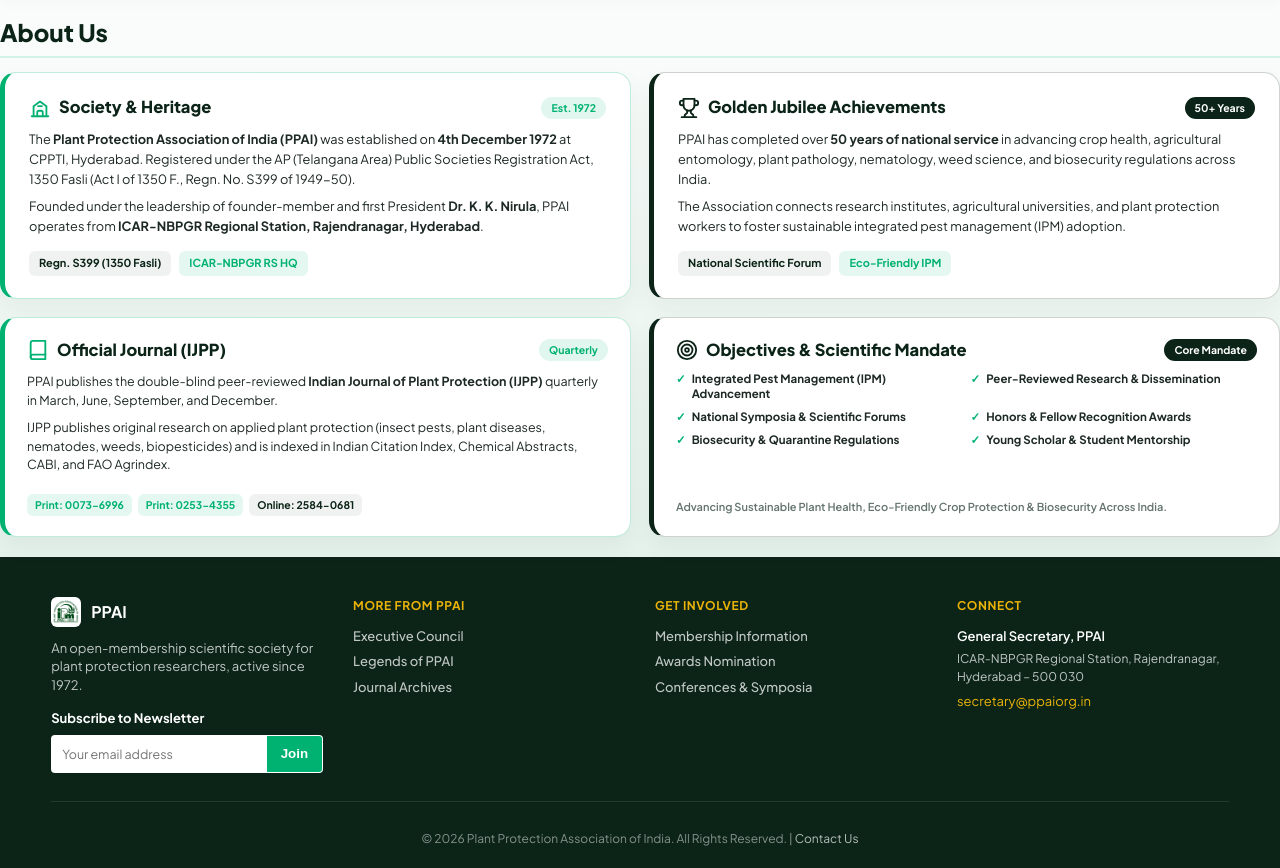
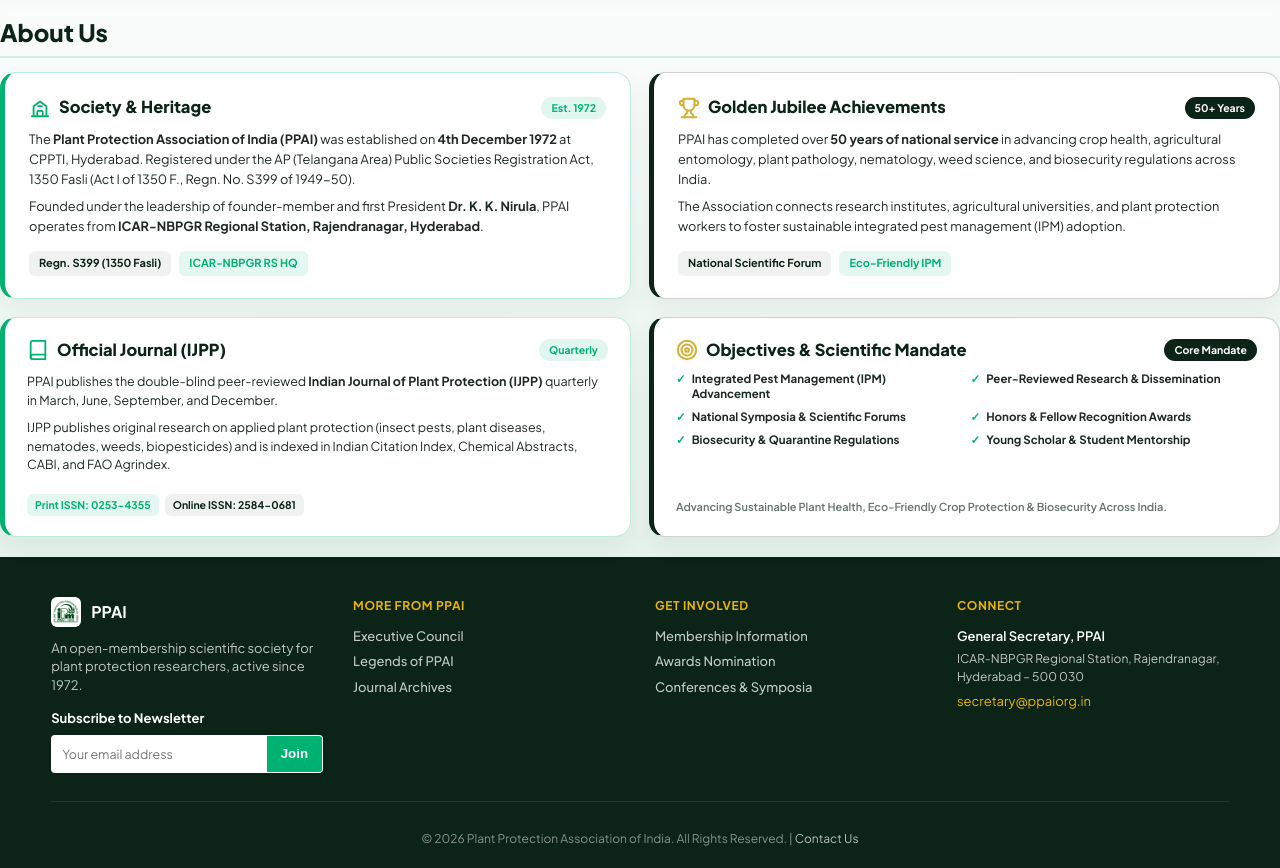
Before and after one commit to VISHNU81003/ppai-website, a Django app: page /about/ in a window 1280 px wide. Shown: the part 127-995 px from the top of the page. Run offline with Django 5.2, Linux system fonts and the light colour scheme; data that the repository does not hold is empty.

Commit message:
Update About Us 2nd and 4th card icons to Gold color and remove green left border from Legends Past Presidents card box

```diff
--- a/templates/pages/about.html
+++ b/templates/pages/about.html
@@ -40,12 +40,12 @@
       </div>
     </div>
 
-    <!-- Card 2: Golden Jubilee Achievements (Realistic SVG Trophy Icon) -->
+    <!-- Card 2: Golden Jubilee Achievements (Realistic SVG Trophy Icon in Gold) -->
     <div style="background: #FFFFFF; border: 1px solid rgba(11, 36, 23, 0.2); border-left: 5px solid var(--deep-forest); border-radius: 16px; padding: 22px 24px; box-shadow: var(--shadow-soft); display: flex; flex-direction: column; justify-content: space-between; min-height: 220px;">
       <div>
         <div style="display: flex; align-items: center; justify-content: space-between; margin-bottom: 10px;">
           <h2 style="font-size: 16.5px; font-weight: 800; color: var(--deep-forest); margin: 0; display: flex; align-items: center; gap: 8px;">
-            <svg width="22" height="22" viewBox="0 0 24 24" fill="none" stroke="var(--deep-forest)" stroke-width="2" stroke-linecap="round" stroke-linejoin="round"><path d="M6 9H4.5a2.5 2.5 0 0 1 0-5H6"/><path d="M18 9h1.5a2.5 2.5 0 0 0 0-5H18"/><path d="M4 22h16"/><path d="M10 14.66V17c0 .55-.47.98-.97 1.21C7.85 18.75 7 20.24 7 22"/><path d="M14 14.66V17c0 .55.47.98.97 1.21C16.15 18.75 17 20.24 17 22"/><path d="M18 2H6v7a6 6 0 0 0 12 0V2z"/></svg>
+            <svg width="22" height="22" viewBox="0 0 24 24" fill="none" stroke="#D4AF37" stroke-width="2.2" stroke-linecap="round" stroke-linejoin="round"><path d="M6 9H4.5a2.5 2.5 0 0 1 0-5H6"/><path d="M18 9h1.5a2.5 2.5 0 0 0 0-5H18"/><path d="M4 22h16"/><path d="M10 14.66V17c0 .55-.47.98-.97 1.21C7.85 18.75 7 20.24 7 22"/><path d="M14 14.66V17c0 .55.47.98.97 1.21C16.15 18.75 17 20.24 17 22"/><path d="M18 2H6v7a6 6 0 0 0 12 0V2z"/></svg>
             Golden Jubilee Achievements
           </h2>
           <span class="badge-pill" style="font-size: 10.5px; padding: 3px 10px; background: var(--deep-forest); color: white;">50+ Years</span>
@@ -87,18 +87,17 @@
       </div>
 
       <div style="display: flex; flex-wrap: wrap; gap: 6px; margin-top: 12px;">
-        <span style="font-size: 10.5px; font-weight: 700; background: rgba(0,178,114,0.1); color: var(--vibrant-green); padding: 3px 8px; border-radius: 6px;">Print: 0073-6996</span>
-        <span style="font-size: 10.5px; font-weight: 700; background: rgba(0,178,114,0.1); color: var(--vibrant-green); padding: 3px 8px; border-radius: 6px;">Print: 0253-4355</span>
-        <span style="font-size: 10.5px; font-weight: 700; background: rgba(11,36,23,0.06); color: var(--deep-forest); padding: 3px 8px; border-radius: 6px;">Online: 2584-0681</span>
+        <span style="font-size: 10.5px; font-weight: 700; background: rgba(0,178,114,0.1); color: var(--vibrant-green); padding: 3px 8px; border-radius: 6px;">Print ISSN: 0253-4355</span>
+        <span style="font-size: 10.5px; font-weight: 700; background: rgba(11,36,23,0.06); color: var(--deep-forest); padding: 3px 8px; border-radius: 6px;">Online ISSN: 2584-0681</span>
       </div>
     </div>
 
-    <!-- Card 4: Objectives & Scientific Mandate (Rich Content, Realistic SVG Target/Compass Icon) -->
+    <!-- Card 4: Objectives & Scientific Mandate (Rich Content, Realistic SVG Target/Compass Icon in Gold) -->
     <div style="background: #FFFFFF; border: 1px solid rgba(11, 36, 23, 0.2); border-left: 5px solid var(--deep-forest); border-radius: 16px; padding: 20px 22px; box-shadow: var(--shadow-soft); display: flex; flex-direction: column; justify-content: space-between; min-height: 220px;">
       <div>
         <div style="display: flex; align-items: center; justify-content: space-between; margin-bottom: 10px;">
           <h2 style="font-size: 16.5px; font-weight: 800; color: var(--deep-forest); margin: 0; display: flex; align-items: center; gap: 8px;">
-            <svg width="22" height="22" viewBox="0 0 24 24" fill="none" stroke="var(--deep-forest)" stroke-width="2" stroke-linecap="round" stroke-linejoin="round"><circle cx="12" cy="12" r="10"/><circle cx="12" cy="12" r="6"/><circle cx="12" cy="12" r="2"/></svg>
+            <svg width="22" height="22" viewBox="0 0 24 24" fill="none" stroke="#D4AF37" stroke-width="2.2" stroke-linecap="round" stroke-linejoin="round"><circle cx="12" cy="12" r="10"/><circle cx="12" cy="12" r="6"/><circle cx="12" cy="12" r="2"/></svg>
             Objectives &amp; Scientific Mandate
           </h2>
           <span class="badge-pill" style="font-size: 10.5px; padding: 3px 10px; background: var(--deep-forest); color: white;">Core Mandate</span>
--- a/templates/pages/legends.html
+++ b/templates/pages/legends.html
@@ -13,7 +13,7 @@
        FIRST FOLD SECTION: PAST PRESIDENTS (100% FULLY VISIBLE - NO CUTOFF)
        Replicating Executive Council Card Design in 5-Column Grid
   =================================================================== -->
-  <div class="card-box" style="margin-bottom: 18px; padding: 14px 16px; background: #FFFFFF; border-left: 5px solid var(--vibrant-green);">
+  <div class="card-box" style="margin-bottom: 18px; padding: 14px 16px; background: #FFFFFF;">
     <h2 style="font-size: 16px; font-weight: 800; color: var(--deep-forest); margin: 0 0 12px 0; border-bottom: 1.5px solid rgba(0, 178, 114, 0.15); padding-bottom: 4px;">
       Past Presidents
     </h2>
```
